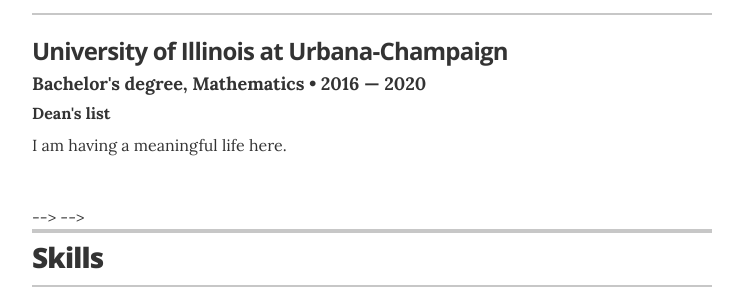
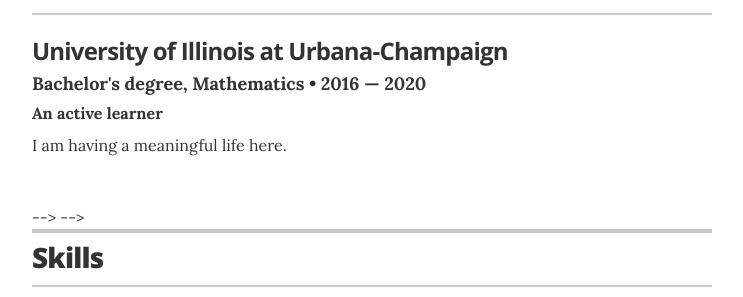
Before and after one commit to AyakoZ/Liwen-Zhang, a Jekyll site: the page built from index.html, in a window 1280 px wide. Shown: the part 902-1199 px from the top of the page, without its empty margins (268-1011 px from the left). Built offline with Jekyll 4.4.1, drawn with Linux system fonts in a browser that asks for light colours.

Commit message:
Update education.yml

```diff
--- a/_data/education.yml
+++ b/_data/education.yml
@@ -2,5 +2,5 @@
 - degree: Bachelor's degree, Mathematics
   uni: University of Illinois at Urbana-Champaign
   year: 2016 &mdash; 2020
-  awards: Dean's list
+  awards: An active learner
   summary: I am having a meaningful life here.
```
